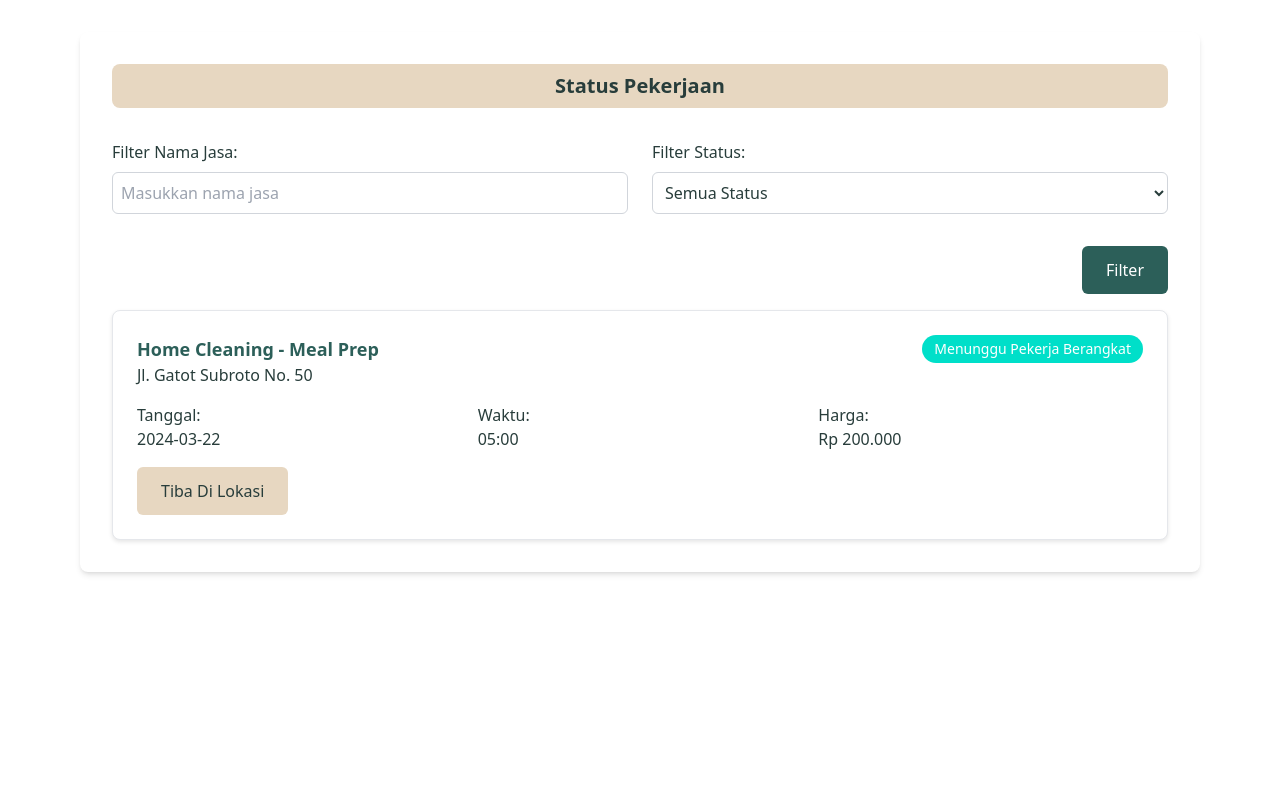
After one commit to nobeljb/SIJARTA, a Django app: page /mypay/status-pekerjaan/ in a window 1280 px wide. The commit adds this page. Run offline with Django 5.2, Linux system fonts and the light colour scheme; some libraries are stand-ins or nearby versions.

Commit message:
feat: complete all pages (ga bagus tp masi bs diliat mata), ntar mao revisi

```diff
--- a/merah/templates/dashboard.html
+++ b/merah/templates/dashboard.html
@@ -20,9 +20,9 @@
                 <div class="text-black">Saldo:</div>
                 <div class="font-semibold text-primary">Rp {{ balance|default:"0" }}</div>
             </div>
-            <button class="btn btn-primary">
+            <a href="{% url 'mypay:transaksi_mypay' %}" class="btn btn-primary">
                 Lakukan Transaksi
-            </button>
+            </a>
         </div>
 
         <!-- Transaction History -->
--- /dev/null
+++ b/merah/templates/status_pekerjaan.html
@@ -0,0 +1,92 @@
+<!-- status_pekerjaan.html -->
+
+{% extends 'base.html' %}
+
+{% block content %}
+<div class="container mx-auto px-4 py-8 max-w-6xl">
+    <div class="bg-white rounded-lg shadow-md p-8">
+        <div class="bg-secondary w-full rounded-lg">
+            <h1 class="text-xl font-semibold text-teks text-center px-2 py-2 mb-8">Status Pekerjaan</h1>
+        </div>
+        <!-- Filters -->
+        <form method="GET">
+            <div class="grid grid-cols-2 gap-6 mb-8">
+
+                <div>
+                    <label for="namaFilter" class="block text-teks mb-2 font-medium">Filter Nama Jasa:</label>
+                    <input type="text" id="namaFilter" name="nama" placeholder="Masukkan nama jasa" value="{{ request.GET.nama }}" class="w-full border border-gray-300 rounded-md p-2 focus:border-primary focus:outline-none">
+                </div>
+
+                <div>
+                    <label for="statusFilter" class="block text-teks mb-2 font-medium">Filter Status:</label>
+                    <select id="statusFilter" name="status" class="w-full border border-gray-300 rounded-md p-2 focus:border-primary focus:outline-none">
+                        <option value="">Semua Status</option>
+                        <option value="Menunggu Pekerja Berangkat" {% if request.GET.status == "Menunggu Pekerja Berangkat" %}selected{% endif %}>Menunggu Pekerja Berangkat</option>
+                        <option value="Pekerja Tiba Di Lokasi" {% if request.GET.status == "Pekerja Tiba Di Lokasi" %}selected{% endif %}>Pekerja Tiba Di Lokasi</option>
+                        <option value="Pelayanan Jasa Sedang Dilakukan" {% if request.GET.status == "Pelayanan Jasa Sedang Dilakukan" %}selected{% endif %}>Pelayanan Jasa Sedang Dilakukan</option>
+                        <option value="Pesanan Selesai" {% if request.GET.status == "Pesanan Selesai" %}selected{% endif %}>Pesanan Selesai</option>
+                        <option value="Pesanan Dibatalkan" {% if request.GET.status == "Pesanan Dibatalkan" %}selected{% endif %}>Pesanan Dibatalkan</option>
+                    </select>
+                </div>
+            </div>
+            <div class="flex justify-end mb-4">
+                <button type="submit" class="btn btn-primary">Filter</button>
+            </div>
+        </form>
+
+        <!-- Job List -->
+        <div class="space-y-6">
+            {% for job in jobs %}
+                <div class="card border border-secondary p-6">
+                    <div class="flex justify-between items-start mb-4">
+                        <div>
+                            <h3 class="text-lg font-semibold text-primary">{{ job.kategori }} - {{ job.subkategori }}</h3>
+                            <p class="text-teks">{{ job.alamat }}</p>
+                        </div>
+                        <span class="bg-accent text-white px-3 py-1 rounded-full text-sm">{{ job.status }}</span>
+                    </div>
+                    <div class="grid grid-cols-3 gap-4 mb-4">
+                        <div>
+                            <p class="text-teks">Tanggal:</p>
+                            <p class="font-medium">{{ job.tanggal }}</p>
+                        </div>
+                        <div>
+                            <p class="text-teks">Waktu:</p>
+                            <p class="font-medium">{{ job.waktu }}</p>
+                        </div>
+                        <div>
+                            <p class="text-teks">Harga:</p>
+                            <p class="font-medium">{{ job.harga }}</p>
+                        </div>
+                    </div>
+                    <div class="flex space-x-4">
+                        {% if job.status == "Menunggu Pekerja Berangkat" %}
+                        <form method="POST">
+                            {% csrf_token %}
+                            <input type="hidden" name="status" value="Pekerja Tiba Di Lokasi">
+                            <button type="submit" class="btn btn-secondary">Tiba Di Lokasi</button>
+                        </form>
+                        {% elif job.status == "Pekerja Tiba Di Lokasi" %}
+                        <form method="POST" action="{% url 'merah:update_status' job.id %}">
+                            {% csrf_token %}
+                            <input type="hidden" name="status" value="Pelayanan Jasa Sedang Dilakukan">
+                            <button type="submit" class="btn btn-secondary">Melakukan Pelayanan Jasa</button>
+                        </form>
+                        {% elif job.status == "Pelayanan Jasa Sedang Dilakukan" %}
+                        <form method="POST" action="{% url 'merah:update_status' job.id %}">
+                            {% csrf_token %}
+                            <input type="hidden" name="status" value="Pesanan Selesai">
+                            <button type="submit" class="btn btn-secondary">Selesai Melakukan Pelayanan</button>
+                        </form>
+                        {% endif %}
+                    </div>
+                </div>
+            {% empty %}
+            <div class="text-center text-teks p-8">
+                Tidak ada pekerjaan yang sedang diproses saat ini.
+            </div>
+            {% endfor %}
+        </div>
+    </div>
+</div>
+{% endblock %}
--- a/merah/urls.py
+++ b/merah/urls.py
@@ -1,8 +1,12 @@
 from django.urls import path
-from merah.views import show_mypay
+from merah.views import show_mypay, transaksi_mypay, pekerja_jasa, status_pekerjaan, update_status
 
 app_name = 'mypay'
 
 urlpatterns = [
     path('dashboard', show_mypay, name='dashboard'),
+    path('transaksi-mypay', transaksi_mypay, name='transaksi_mypay'),
+    path('pekerja-jasa', pekerja_jasa, name='pekerja_jasa'),
+    path('status-pekerjaan/', status_pekerjaan, name='status_pekerjaan'),
+    path('update-status/<int:job_id>/', update_status, name='update_status'),
 ]
--- a/merah/views.py
+++ b/merah/views.py
@@ -1,12 +1,14 @@
-from django.shortcuts import render
+from django.shortcuts import redirect, render
 from django.core.paginator import Paginator
+from django.contrib import messages
 from datetime import datetime, timedelta
 from decimal import Decimal
 
 # Dummy data - in real implementation, this would come from SQL server
 DUMMY_USER = {
     'phone_number': '081234567890',
-    'balance': Decimal('1500000.00')
+    'balance': Decimal('1500000.00'),
+    'role': 'Pelajar',
 }
 
 DUMMY_TRANSACTIONS = [
@@ -67,6 +69,97 @@ DUMMY_TRANSACTIONS = [
     },
 ]
 
+# views.py
+
+DUMMY_JOB_CATEGORIES = [
+    'Home Cleaning',
+    'Personal Driver',
+    'Home Cook',
+    'Massage',
+]
+
+DUMMY_SUBCATEGORIES = {
+    'Home Cleaning': ['Regular Cleaning', 'Deep Cleaning', 'Window Cleaning'],
+    'Personal Driver': ['City Drive', 'Long Distance', 'Airport Transfer'],
+    'Home Cook': ['Daily Cooking', 'Event Catering', 'Meal Prep'],
+    'Massage': ['Traditional', 'Reflexology', 'Sport Massage'],
+}
+
+DUMMY_JOB_ORDERS = [
+    {
+        'id': 1,
+        'kategori': 'Home Cleaning',
+        'subkategori': 'Regular Cleaning',
+        'status': 'Mencari Pekerja Terdekat',
+        'alamat': 'Jl. Kebon Jeruk No. 15',
+        'tanggal': '2024-03-20',
+        'waktu': '09:00',
+        'harga': 'Rp 150.000',
+    },
+    {
+        'id': 2,
+        'kategori': 'Home Cleaning',
+        'subkategori': 'Deep Cleaning',
+        'status': 'Mencari Pekerja Terdekat',
+        'alamat': 'Jl. Sudirman No. 100',
+        'tanggal': '2024-03-21',
+        'waktu': '13:00',
+        'harga': 'Rp 300.000',
+    },
+    {
+        'id': 3,
+        'kategori': 'Personal Driver',
+        'subkategori': 'Airport Transfer',
+        'status': 'Mencari Pekerja Terdekat',
+        'alamat': 'Jl. Gatot Subroto No. 50',
+        'tanggal': '2024-03-22',
+        'waktu': '05:00',
+        'harga': 'Rp 200.000',
+    },
+
+    {
+        'id': 4,
+        'kategori': 'Personal Cook',
+        'subkategori': 'Meal Prep',
+        'status': 'Mencari Pekerja Terdekat',
+        'alamat': 'Jl. Gatot Subroto No. 50',
+        'tanggal': '2024-03-22',
+        'waktu': '05:00',
+        'harga': 'Rp 200.000',
+    },
+
+
+    {
+        'id': 4,
+        'kategori': 'Home Cleaning',
+        'subkategori': 'Meal Prep',
+        'status': 'Menunggu Pekerja Berangkat',
+        'alamat': 'Jl. Gatot Subroto No. 50',
+        'tanggal': '2024-03-22',
+        'waktu': '05:00',
+        'harga': 'Rp 200.000',
+    },
+
+]
+
+def pekerja_jasa(request):
+    """
+    View for displaying available job orders for workers
+    """
+    # Get worker's category (dummy)
+    worker_category = ['Home Cleaning', 'Home Cook']
+
+    # Filter jobs based on worker's category
+    available_jobs = [job for job in DUMMY_JOB_ORDERS if job['kategori'] in worker_category]
+
+    context = {
+        'categories': DUMMY_JOB_CATEGORIES,
+        'subcategories': DUMMY_SUBCATEGORIES,
+        'jobs': available_jobs,
+        'worker_category': worker_category,
+    }
+    return render(request, 'pekerja_jasa.html', context)
+
 def show_mypay(request):
     """
     View for MyPay dashboard displaying user balance and transaction history
@@ -79,5 +172,71 @@ def show_mypay(request):
         'phone_number': DUMMY_USER['phone_number'],
         'balance': DUMMY_USER['balance'],
         'transactions': page_obj,
+        'user_role': DUMMY_USER['role'],
     }
     return render(request, 'dashboard.html', context)
+
+def transaksi_mypay(request):
+    """
+    View trcansaction
+    """
+    context = {
+        'phone_number': DUMMY_USER['phone_number'],
+        'balance': DUMMY_USER['balance'],
+        'transactions': DUMMY_TRANSACTIONS,
+        'user_role': DUMMY_USER['role'],
+    }
+    return render(request, 'transaksi_mypay.html', context)
+
+
+def status_pekerjaan(request):
+    """
+    View untuk menampilkan dan mengubah status pekerjaan yang sedang dikerjakan oleh pekerja
+    """
+    status_filter = request.GET.get('status', '')
+    nama_filter = request.GET.get('nama', '').lower()
+
+    worker_jobs = [
+        job for job in DUMMY_JOB_ORDERS
+        if job['status'] in [
+            'Menunggu Pekerja Berangkat',
+            'Pekerja Tiba Di Lokasi',
+            'Pelayanan Jasa Sedang Dilakukan',
+            'Pesanan Selesai',
+            'Pesanan Dibatalkan',
+        ]
+    ]
+
+    if status_filter:
+        worker_jobs = [job for job in worker_jobs if job['status'] == status_filter]
+    if nama_filter:
+        worker_jobs = [job for job in worker_jobs if nama_filter in f"{job['kategori']} - {job['subkategori']}".lower()]
+
+    context = {
+        'jobs': worker_jobs,
+    }
+    return render(request, 'status_pekerjaan.html', context)
+
+def update_status(request, job_id):
+    """
+    View untuk mengupdate status pekerjaan via form submission
+    """
+    if request.method == 'POST':
+        new_status = request.POST.get('status')
+        for job in DUMMY_JOB_ORDERS:
+            if job['id'] == job_id:
+                current_status = job['status']
+                valid_transitions = {
+                    'Menunggu Pekerja Berangkat': 'Pekerja Tiba Di Lokasi',
+                    'Pekerja Tiba Di Lokasi': 'Pelayanan Jasa Sedang Dilakukan',
+                    'Pelayanan Jasa Sedang Dilakukan': 'Pesanan Selesai',
+                }
+                if valid_transitions.get(current_status) == new_status:
+                    job['status'] = new_status
+                    messages.success(request, 'Status pekerjaan berhasil diubah.')
+                else:
+                    messages.error(request, 'Transisi status tidak valid.')
+                break
+        else:
+            messages.error(request, 'Pekerjaan tidak ditemukan.')
+    return redirect('merah:status_pekerjaan')
```
Also changed, not shown: merah/templates/pekerja_jasa.html (added, +96 -0 lines), merah/templates/transaksi_mypay.html (added, +195 -0 lines).
